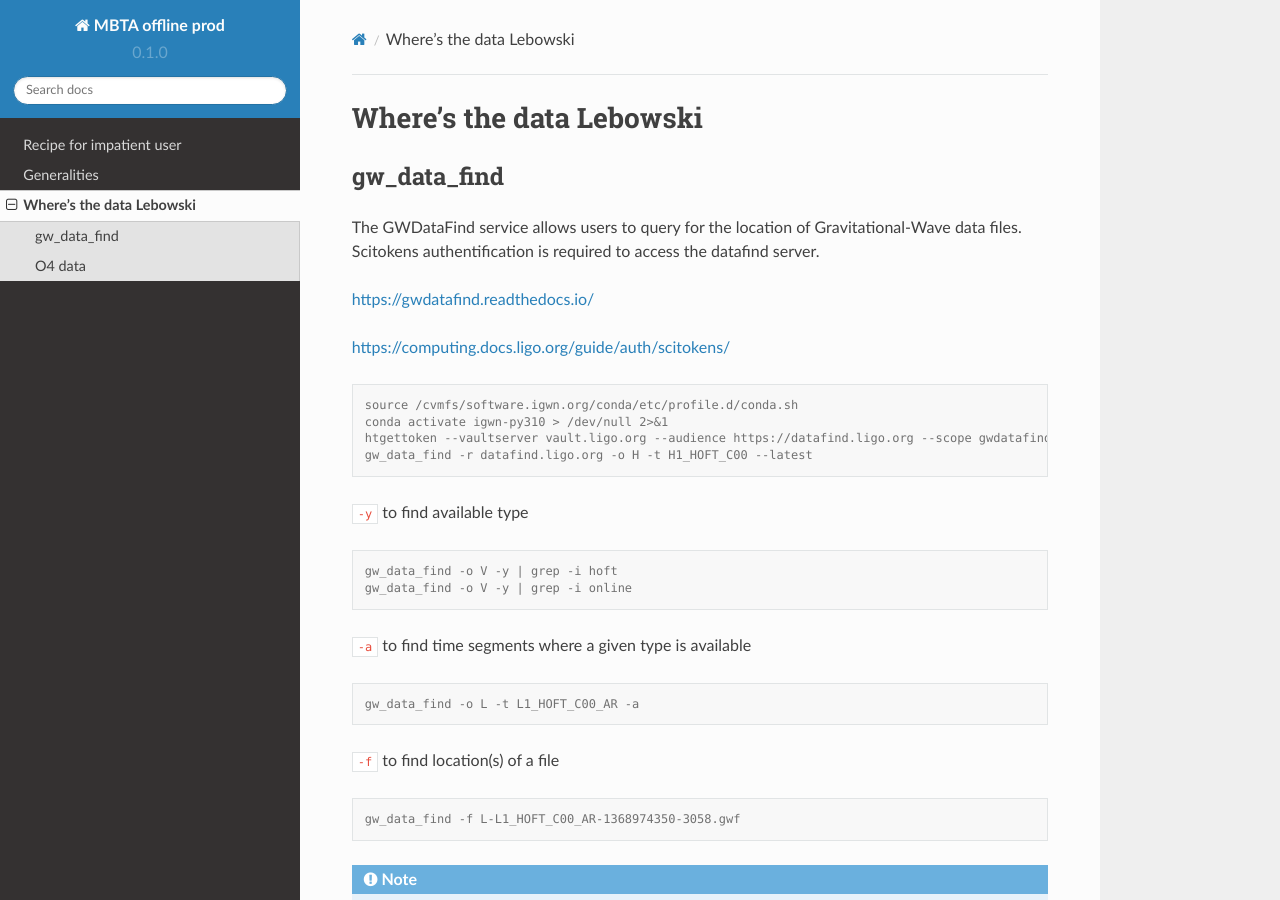
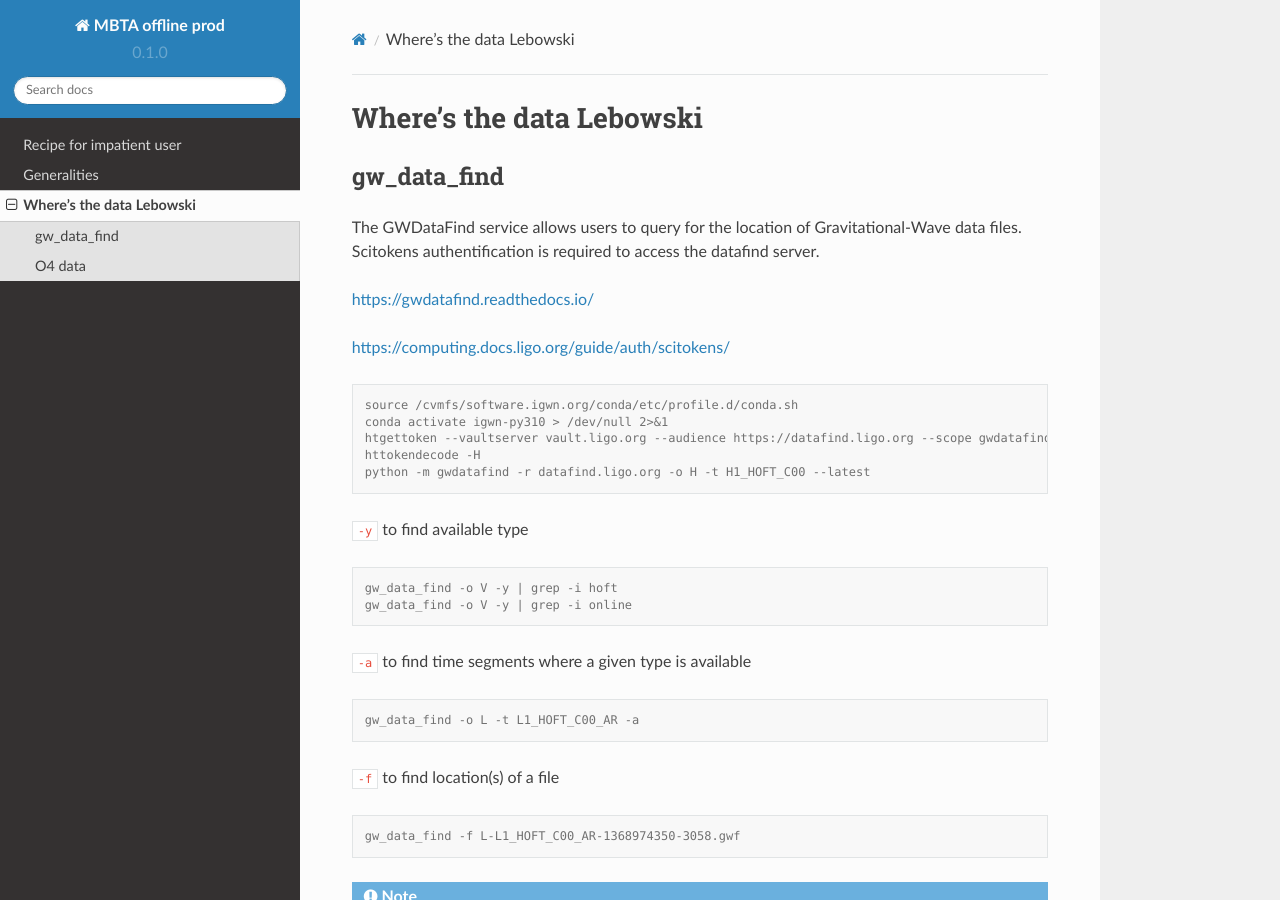
Before and after one commit to lethuill/mbta-offline-doc, a Sphinx documentation site: the page built from docs/source/data.rst, in a window 1280 px wide and 900 px high. Built offline with Sphinx 7.4.7 and the Read the Docs theme 2.0.0, drawn with Linux system fonts in a browser that asks for light colours.

Commit message:
Update data.rst

```diff
--- a/docs/source/data.rst
+++ b/docs/source/data.rst
@@ -17,7 +17,8 @@ https://computing.docs.ligo.org/guide/auth/scitokens/
    source /cvmfs/software.igwn.org/conda/etc/profile.d/conda.sh
    conda activate igwn-py310 > /dev/null 2>&1
    htgettoken --vaultserver vault.ligo.org --audience https://datafind.ligo.org --scope gwdatafind.read
-   gw_data_find -r datafind.ligo.org -o H -t H1_HOFT_C00 --latest
+   httokendecode -H
+   python -m gwdatafind -r datafind.ligo.org -o H -t H1_HOFT_C00 --latest
 
 ``-y`` to find available type
 
```
